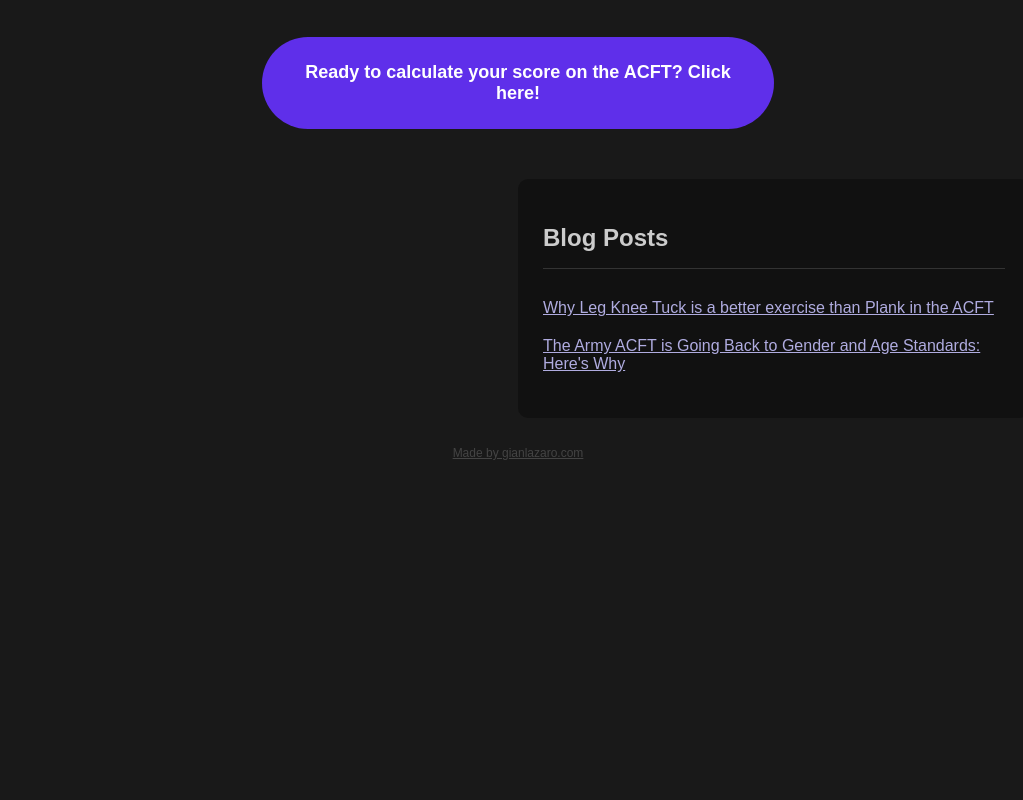
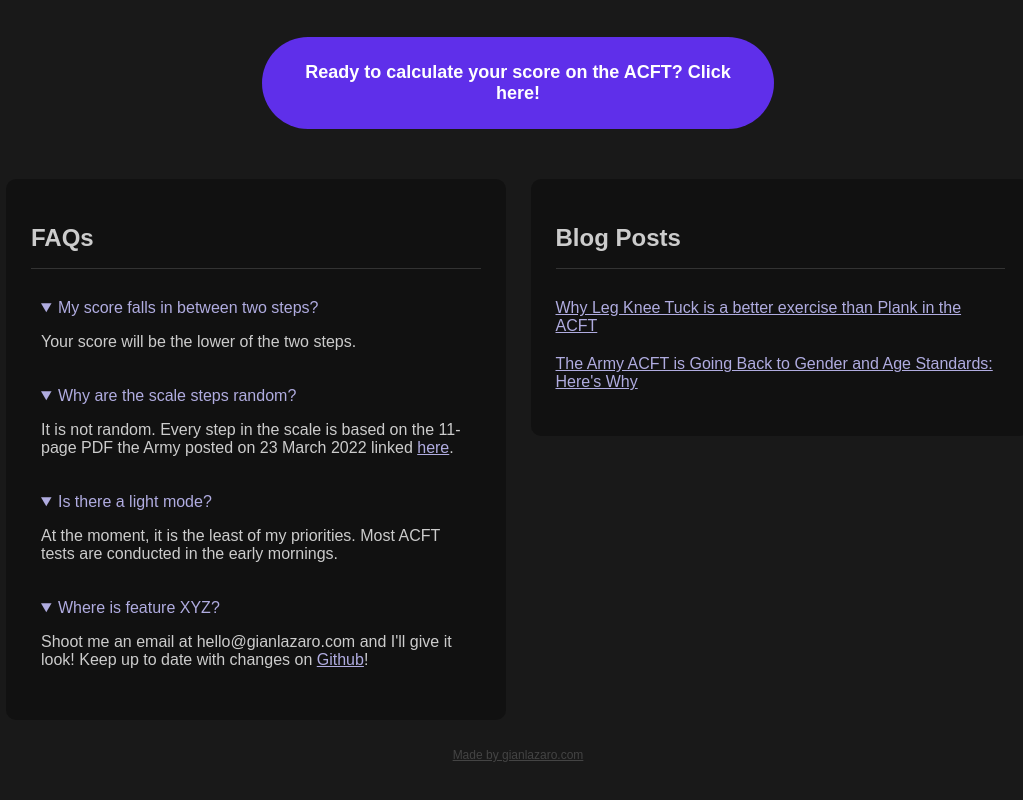
Before and after one commit to gianlazaro/acftcalc, a React (Vite) app: page /blog/0 in a window 1280 px wide. Shown: the part 1661-2461 px from the top of the page, without its empty margins (122-1145 px from the left). Before the commit the page ends 2199 px from the top, so only its background shows below. Built offline with nearby package versions, Linux system fonts and the light colour scheme.

Commit message:
Add FAQs component

```diff
--- a/src/components/App.jsx
+++ b/src/components/App.jsx
@@ -3,7 +3,7 @@ import styled from "styled-components";
 import Nav from "./Nav";
 import { Outlet } from "react-router-dom";
 import { useLocation } from "react-router-dom";
-
+import Faqs from "./Faqs";
 const BlogWidget = React.lazy(() => import("./BlogWidget"));
 
 function App() {
@@ -18,7 +18,7 @@ function App() {
       <Outlet />
       <BottomSection>
         <Suspense fallback={<div>Loading...</div>}>
-          <div></div>
+          <Faqs />
           <BlogWidget />
         </Suspense>
       </BottomSection>
@@ -48,8 +48,10 @@ const Footer = styled.footer`
 const BottomSection = styled.div`
   display: flex;
   flex-wrap: wrap;
+  gap: 25px;
   & div {
     flex: 1 0 300px;
+    height: 100%;
   }
 `;
 
--- /dev/null
+++ b/src/components/Faqs.jsx
@@ -0,0 +1,61 @@
+import styled from "styled-components";
+
+function Faqs() {
+  let isMobile = window.matchMedia(
+    "only screen and (max-width: 550px)"
+  ).matches;
+  return (
+    <Wrapper>
+      <h2 style={{ borderBottom: "1px solid #333", paddingBottom: "1rem" }}>
+        FAQs
+      </h2>
+      <details open={!isMobile}>
+        <summary>My score falls in between two steps?</summary>
+        <p>Your score will be the lower of the two steps.</p>
+      </details>
+      <details open={!isMobile}>
+        <summary>Why are the scale steps random?</summary>
+        <p>
+          It is not random. Every step in the scale is based on the 11-page PDF
+          the Army posted on 23 March 2022 linked{" "}
+          <a href="https://www.army.mil/e2/downloads/rv7/acft/ACFT_scoring_scales_220323.pdf">
+            here
+          </a>
+          .
+        </p>
+      </details>
+      <details open={!isMobile}>
+        <summary>Is there a light mode?</summary>
+        <p>
+          At the moment, it is the least of my priorities. Most ACFT tests are
+          conducted in the early mornings.
+        </p>
+      </details>
+      <details open={!isMobile}>
+        <summary>Where is feature XYZ?</summary>
+        <p>
+          Shoot me an email at hello@gianlazaro.com and I'll give it look! Keep
+          up to date with changes on{" "}
+          <a href="https://github.com/gianlazaro/acftcalc">Github</a>!
+        </p>
+      </details>
+    </Wrapper>
+  );
+}
+
+const Wrapper = styled.div`
+  background-color: #111;
+  border-radius: 10px;
+  padding: 25px;
+
+  & details {
+    padding: 10px;
+    color: #ccc;
+  }
+
+  & summary {
+    color: var(--secondary-color);
+  }
+`;
+
+export default Faqs;
--- a/src/main.jsx
+++ b/src/main.jsx
@@ -35,6 +35,9 @@ body {
 
 a {
   color: var(--secondary-color)
+}
+a:hover {
+  color: #ddd;
 }
 
 input[type=range] {
```
